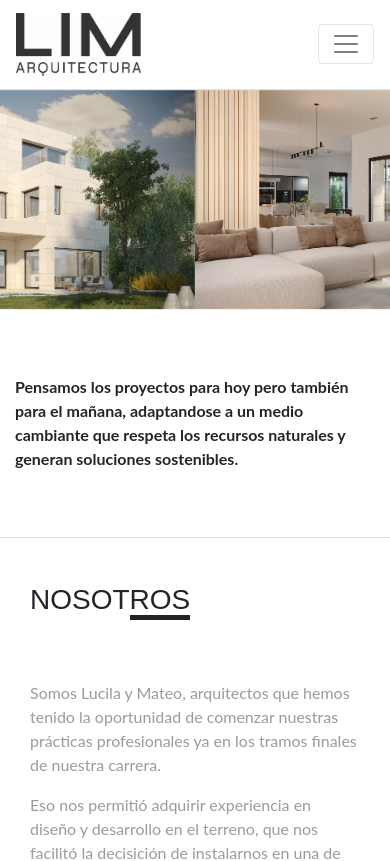
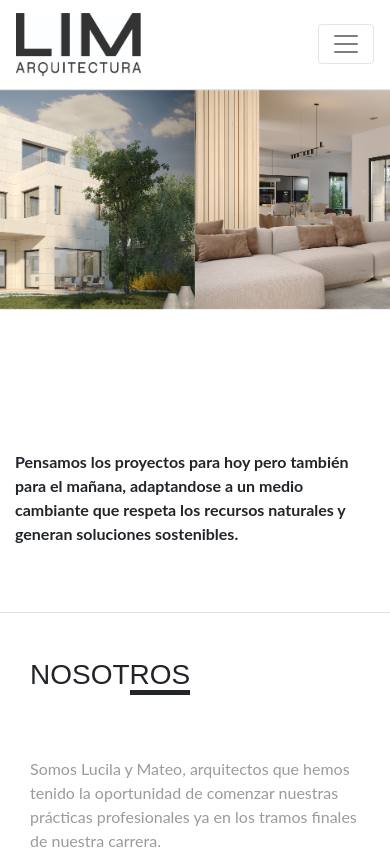
Before and after one commit to GastonLell/lim-arquitectura-page, a React (Create React App) app: page / in a window 390 px wide. Shown: the top 861 px of the page. Built offline with nearby package versions, Linux system fonts and the light colour scheme; no server answers; the database is empty.

Commit message:
responsive

```diff
--- a/src/scss/app.css
+++ b/src/scss/app.css
@@ -238,7 +238,7 @@ a {
 
 #inicio {
   width: 100%;
-  height: 100%;
+  height: 35vh;
 }
 
 #inicio .carousel {
@@ -248,12 +248,12 @@ a {
 
 #inicio .img-carousel-inicio {
   width: 100%;
-  height: 30vh;
+  height: 35vh;
   background-repeat: no-repeat;
 }
 
 #inicio .carousel-container {
-  height: auto;
+  height: 35vh;
   display: inline-block;
 }
 
@@ -277,39 +277,37 @@ a {
   height: 85vh;
 }
 
-@media (max-width: 275.98px) {
-  #inicio {
+/* @media (max-width: 275.98px) {
+  #inicio{
     height: 160px;
   }
 }
-
 @media (min-width: 276.99px) and (max-width: 375.98px) {
-  #inicio {
+  #inicio{
     height: 200px;
-  }
-  #inicio .img-carousel-inicio {
+    .img-carousel-inicio {
       height: 30vh;
     }
   }
-
+}
 @media (min-width: 375.99px) and (max-width: 475.98px) {
-  #inicio {
+  #inicio{
     height: 220px;
-  }
-  #inicio .img-carousel-inicio {
+    .img-carousel-inicio {
       height: 30vh;
     }
   }
-
+}
 @media (min-width: 475.99px) and (max-width: 575.98px) {
-  #inicio {
+  #inicio{
     height: 290px;
-  }
-  #inicio .img-carousel-inicio {
+    .img-carousel-inicio {
       height: 40vh;
     }
   }
+}
 
+ */
 .slogan__contenedor {
   position: relative;
   padding: 40px 0px;
@@ -419,6 +417,7 @@ a {
 
 .carousel .img-carousel-proyectos {
   width: 100vw;
+  height: 70vh;
   max-height: 100vh;
   -o-object-fit: cover;
      object-fit: cover;
@@ -426,7 +425,7 @@ a {
 
 .carousel .img-carousel-realidad {
   display: block;
-  margin: 0 auto;
+  margin: auto;
   width: 700px;
   height: 90vh;
 }
@@ -435,6 +434,7 @@ a {
   display: block;
   margin: auto;
   width: 100%;
+  height: 80vh;
   max-height: 80vh;
   border: none;
   -o-object-fit: cover;
--- a/src/scss/app.scss
+++ b/src/scss/app.scss
@@ -166,8 +166,7 @@ a {
 
 #inicio {
   width: 100%;
-  height: 100%;
-
+  height: 35vh;
   .carousel {
     width: 100%;
     height: auto;
@@ -175,14 +174,12 @@ a {
 
   .img-carousel-inicio {
     width: 100%;
-    height: 30vh;
+    height: 35vh;
     background-repeat: no-repeat;
   }
 
-  //aplicando efecto de movimiento de imagenes
-
   .carousel-container {
-    height: auto;
+    height: 35vh;
     display: inline-block;
 
     #item-carousel-uno {
@@ -213,7 +210,7 @@ a {
 
 // X-Small devices (portrait phones, less than 576px)
 
-@media (max-width: 275.98px) {
+/* @media (max-width: 275.98px) {
   #inicio{
     height: 160px;
   }
@@ -243,7 +240,7 @@ a {
   }
 }
 
-
+ */
 
 // SLOGAN
 
@@ -255,7 +252,6 @@ a {
   align-items: center;
 
   .sloganLato {
-
     font-family: 'Lato', sans-serif;
     font-weight: 700;
   }
@@ -346,13 +342,14 @@ a {
 
   .img-carousel-proyectos {
     width: 100vw;
+    height: 70vh;
     max-height: 100vh;
     object-fit: cover;
   }
 
   .img-carousel-realidad {
     display: block;
-    margin: 0 auto;
+    margin: auto;
     width: 700px;
     height: 90vh;
   }
@@ -361,6 +358,7 @@ a {
     display: block;
     margin: auto;
     width: 100%;
+    height: 80vh;
     max-height: 80vh;
     border: none;
     object-fit: cover;
```
Also changed, not shown: 1 other file (tests, documents, lock files or other folders). Lines whose indentation alone changed are shown as unchanged.
